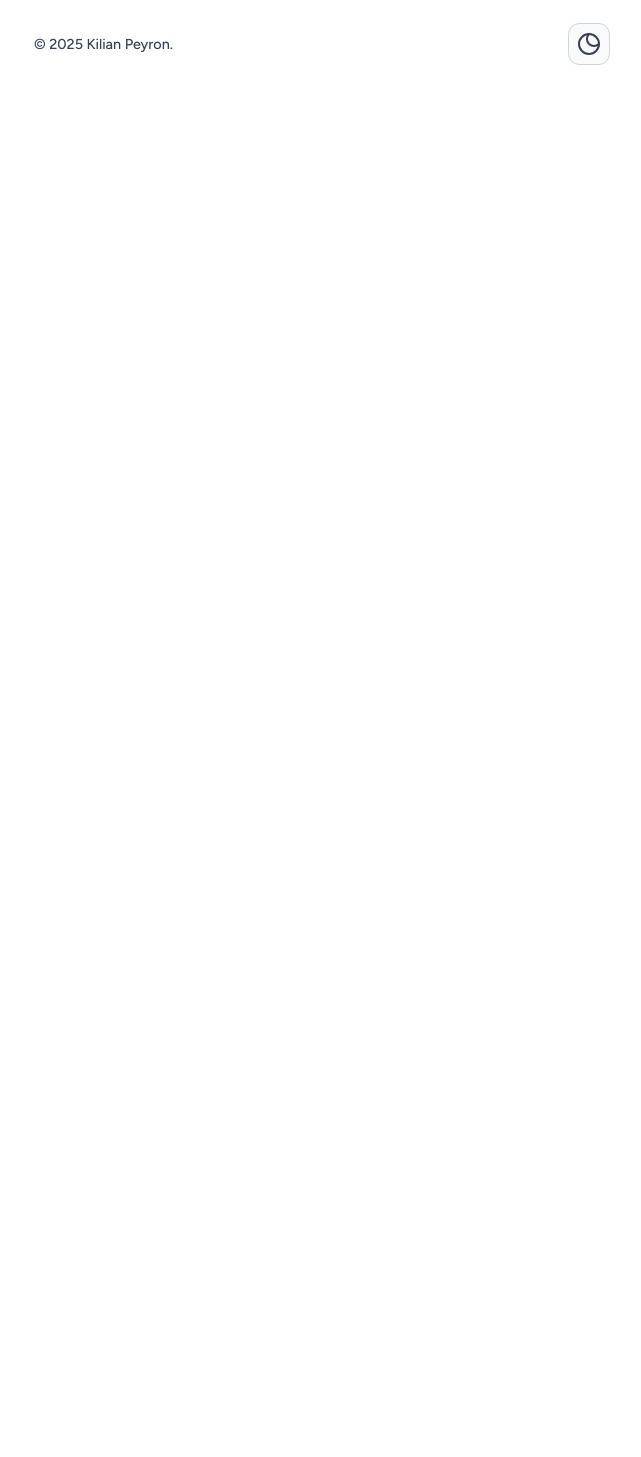
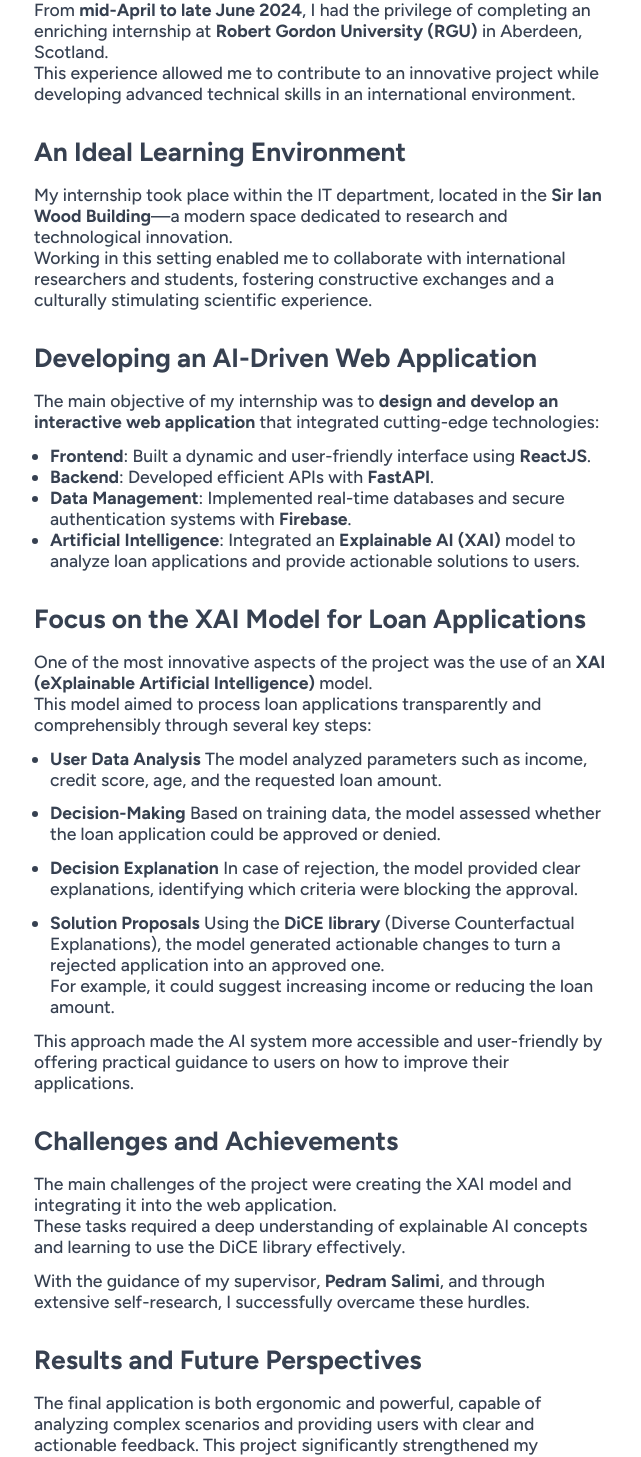
Before and after one commit to kikspey/portfolio, a Next.js app: page /blog/aberdeen-internship in a window 1280 px wide. Shown: the part 420-1877 px from the top of the page, without its empty margins (318-959 px from the left). Before the commit the page ends 800 px from the top, so only its background shows below. Built offline with nearby package versions, Linux system fonts and the light colour scheme.

Commit message:
added aberdeen-internship.mdx content

```diff
--- a/components/Posts/Posts.styles.ts
+++ b/components/Posts/Posts.styles.ts
@@ -27,5 +27,21 @@
 `;
 
 export const PostContent = styled.div`
-  margin-top: 2rem;
+  margin-top: 1.5rem;
+
+  a {
+    text-decoration: underline;
+  }
+
+  h2 {
+    margin: 2rem 0 1rem;
+  }
+
+  p {
+    margin-bottom: .8rem;
+  }
+
+  ul {
+    padding-left: 1rem;
+  }
 `;
--- a/content/blog/aberdeen-internship.mdx
+++ b/content/blog/aberdeen-internship.mdx
@@ -3,3 +3,52 @@
   date: "Jan 10, 2025",
   author: "Kilian Peyron",
 };
+
+From **mid-April to late June 2024**, I had the privilege of completing an enriching internship at **Robert Gordon University (RGU)** in Aberdeen, Scotland.
+This experience allowed me to contribute to an innovative project while developing advanced technical skills in an international environment.
+
+## An Ideal Learning Environment
+
+My internship took place within the IT department, located in the **Sir Ian Wood Building**—a modern space dedicated to research and technological innovation.
+Working in this setting enabled me to collaborate with international researchers and students, fostering constructive exchanges and a culturally stimulating scientific experience.
+
+## Developing an AI-Driven Web Application
+
+The main objective of my internship was to **design and develop an interactive web application** that integrated cutting-edge technologies:
+
+- **Frontend**: Built a dynamic and user-friendly interface using **ReactJS**.
+- **Backend**: Developed efficient APIs with **FastAPI**.
+- **Data Management**: Implemented real-time databases and secure authentication systems with **Firebase**.
+- **Artificial Intelligence**: Integrated an **Explainable AI (XAI)** model to analyze loan applications and provide actionable solutions to users.
+
+## Focus on the XAI Model for Loan Applications
+
+One of the most innovative aspects of the project was the use of an **XAI (eXplainable Artificial Intelligence)** model.
+This model aimed to process loan applications transparently and comprehensibly through several key steps:
+
+- **User Data Analysis** The model analyzed parameters such as income, credit score, age, and the requested loan amount.
+
+- **Decision-Making** Based on training data, the model assessed whether the loan application could be approved or denied.
+
+- **Decision Explanation** In case of rejection, the model provided clear explanations, identifying which criteria were blocking the approval.
+
+- **Solution Proposals** Using the **DiCE library** (Diverse Counterfactual Explanations), the model generated actionable changes to turn a rejected application into an approved one.
+   For example, it could suggest increasing income or reducing the loan amount.
+
+This approach made the AI system more accessible and user-friendly by offering practical guidance to users on how to improve their applications.
+
+## Challenges and Achievements
+
+The main challenges of the project were creating the XAI model and integrating it into the web application.
+These tasks required a deep understanding of explainable AI concepts and learning to use the DiCE library effectively.
+
+With the guidance of my supervisor, **Pedram Salimi**, and through extensive self-research, I successfully overcame these hurdles.
+
+## Results and Future Perspectives
+
+The final application is both ergonomic and powerful, capable of analyzing complex scenarios and providing users with clear and actionable feedback. This project significantly strengthened my expertise in web development and AI while confirming my interest in pursuing a career in these fields.
+
+In conclusion, my internship at RGU Aberdeen was a defining experience, combining technological innovation with cultural learning.
+It allowed me to contribute to a project that has a tangible impact on how users interact with intelligent systems.
+
+**The full internship report is available [here](https://cdn.xra.fr/xra/portfolio/internship-report.pdf).**
--- a/content/blog/leitlearn-x-hyperid-announcement.mdx
+++ b/content/blog/leitlearn-x-hyperid-announcement.mdx
@@ -1,5 +1,5 @@
 export const metadata = {
   title: "Leitlearn x HyperID Announcment",
-  date: "Jan 10, 2025",
+  date: "Jan 11, 2025",
   author: "Kilian Peyron",
 };
```
